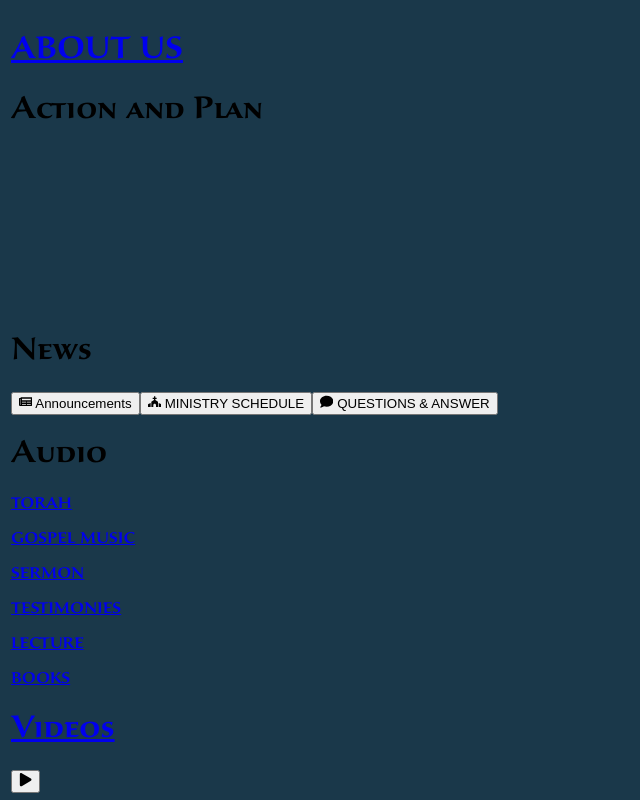
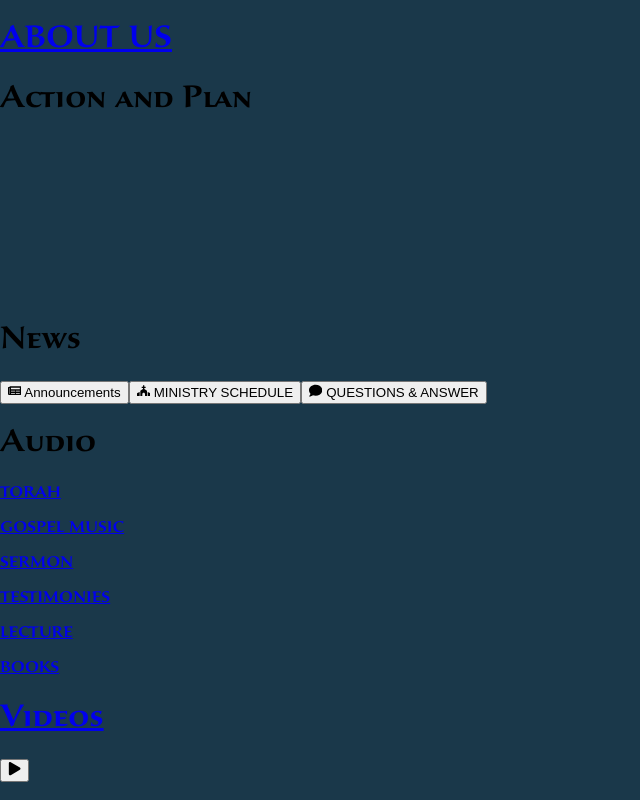
Before and after one commit to Baouldguyd/mowdmin, a React (Create React App) app: page /home in a window 1280 px wide. Shown: the top 800 px of the page, without its empty margins (0-640 px from the left). Built offline with nearby package versions, Linux system fonts and the light colour scheme.

Commit message:
updated screen layout

```diff
--- a/public/index.html
+++ b/public/index.html
@@ -28,9 +28,9 @@
     <link rel="icon" href="./mowdlogo.jpg" type="image/x-icon">
     <title>MOWD MINISTRIES</title>
   </head>
-  <body style="font-family: 'sava-pro-semibold', sans-serif; background: rgb(26,56,74); ">
+  <body >
     <noscript>You need to enable JavaScript to run this app.</noscript>
-    <div id="root"></div>
+    <div style="font-family: 'sava-pro-semibold', sans-serif; " id="root"></div>
     <!--
       This HTML file is a template.
       If you open it directly in the browser, you will see an empty page.
--- a/src/App.css
+++ b/src/App.css
@@ -54,7 +54,7 @@ box-shadow: 0px 4px 4px 0px rgba(0, 0, 0, 0.25);
   }
 
 
-  .head{
+  /* .head{
     height: auto;
     display: flex;
     justify-content: space-between;
@@ -92,7 +92,7 @@ box-shadow: 0px 4px 4px 0px rgba(0, 0, 0, 0.25);
     width: 100%;
     height: 100%;
     border-radius: 50%;
-  }
+  } */
 
   .aboutUs{
     height: 20vh;
@@ -493,7 +493,7 @@ box-shadow: 0px 4px 4px 0px rgba(0, 0, 0, 0.25);
       background-color: rgb(13,15,54);
       height: 100vh;
       font-family: 'Mukta', sans-serif;
-      width: 100vw;
+      width: auto;
 
     }
 
--- a/src/Components/Contact/ContactPage.jsx
+++ b/src/Components/Contact/ContactPage.jsx
@@ -6,6 +6,9 @@ import crossChurch from '../../Assets/crossChurch.jpeg'
 const ContactPage = () => {
   return (
     <div className='contactPg'>
+      <style>
+                @import url('https://fonts.googleapis.com/css2?family=Mukta&display=swap');
+            </style>
       <div className='contactImg'>
         <img src={crossChurch} alt="" />
       </div>
--- a/src/Components/Events/Scripture.jsx
+++ b/src/Components/Events/Scripture.jsx
@@ -33,7 +33,7 @@ const Scripture = () => {
 
           <div className='newTestament'>
             <h2>NEW TESTAMENT</h2>
-        </div>
+          </div>
       </div>
 
 
--- a/src/Components/News/NewsPage.jsx
+++ b/src/Components/News/NewsPage.jsx
@@ -2,7 +2,9 @@ import React from 'react'
 
 const NewsPage = () => {
   return (
-    <div></div>
+    <div>
+
+    </div>
   )
 }
 
--- a/src/Components/Sample/News.jsx
+++ b/src/Components/Sample/News.jsx
@@ -17,7 +17,7 @@ const News = () => {
         <div className='newsButtonDiv'>
 
           <Link to='/newspage' >
-            <button className='pixels'><FaNewspaper/>  Announcements</button>
+            <button className='pixels'><FaNewspaper/>  Announcements </button>
             </Link>
             <Link to='/ministryschedule' >
             <button><FaChurch/> MINISTRY SCHEDULE</button>
--- a/src/Home.jsx
+++ b/src/Home.jsx
@@ -12,9 +12,7 @@ import Gift from './Components/Sample/Gift';
 
 const Home = () => {
   return (
-    <div style={{
-      padding: '3px',
-    }}>
+    <div >
 
         <AboutUs/>
         <ActionDetails/>
--- a/src/index.css
+++ b/src/index.css
@@ -6,3 +6,9 @@
   /* // Replace with the correct file path */
   /* Add additional font formats (woff, woff2, etc.) with corresponding src properties */
 }
+
+body{
+  display: block;
+  margin: 0px;
+  background: rgb(26,56,74);
+}
```
